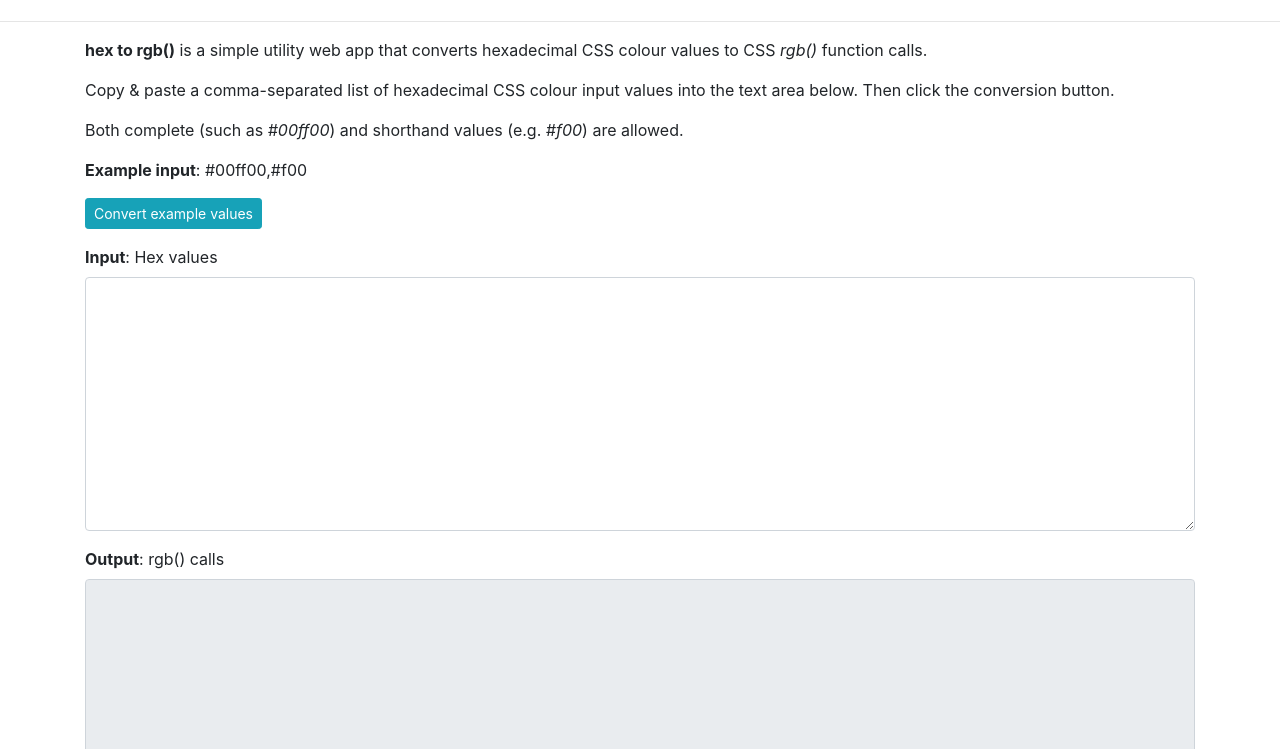
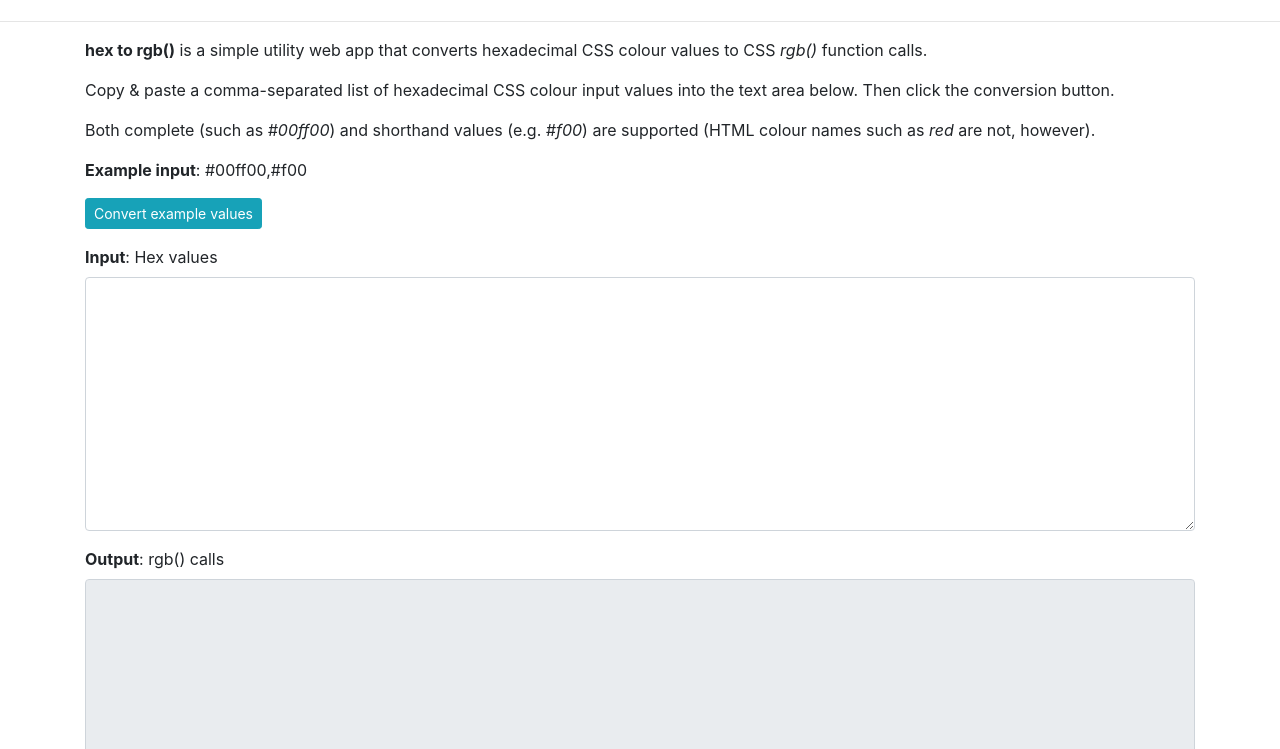
Before and after one commit to BjoernKW/hexrgb, a plain HTML site: page index.html in a window 1280 px wide. Shown: the part 51-800 px from the top of the page. Drawn offline with nearby package versions, Linux system fonts and the light colour scheme.

```diff
--- a/index.html
+++ b/index.html
@@ -31,7 +31,7 @@
 					Copy & paste a comma-separated list of hexadecimal CSS colour input values into the text area below. Then click the conversion button.
 				</p>
 				<p>
-					Both complete (such as <em>#00ff00</em>) and shorthand values (e.g. <em>#f00</em>) are allowed.
+					Both complete (such as <em>#00ff00</em>) and shorthand values (e.g. <em>#f00</em>) are supported (HTML colour names such as <em>red</em> are not, however).
 				</p>
 				<p>
 					<strong>Example input</strong>: #00ff00,#f00
```
